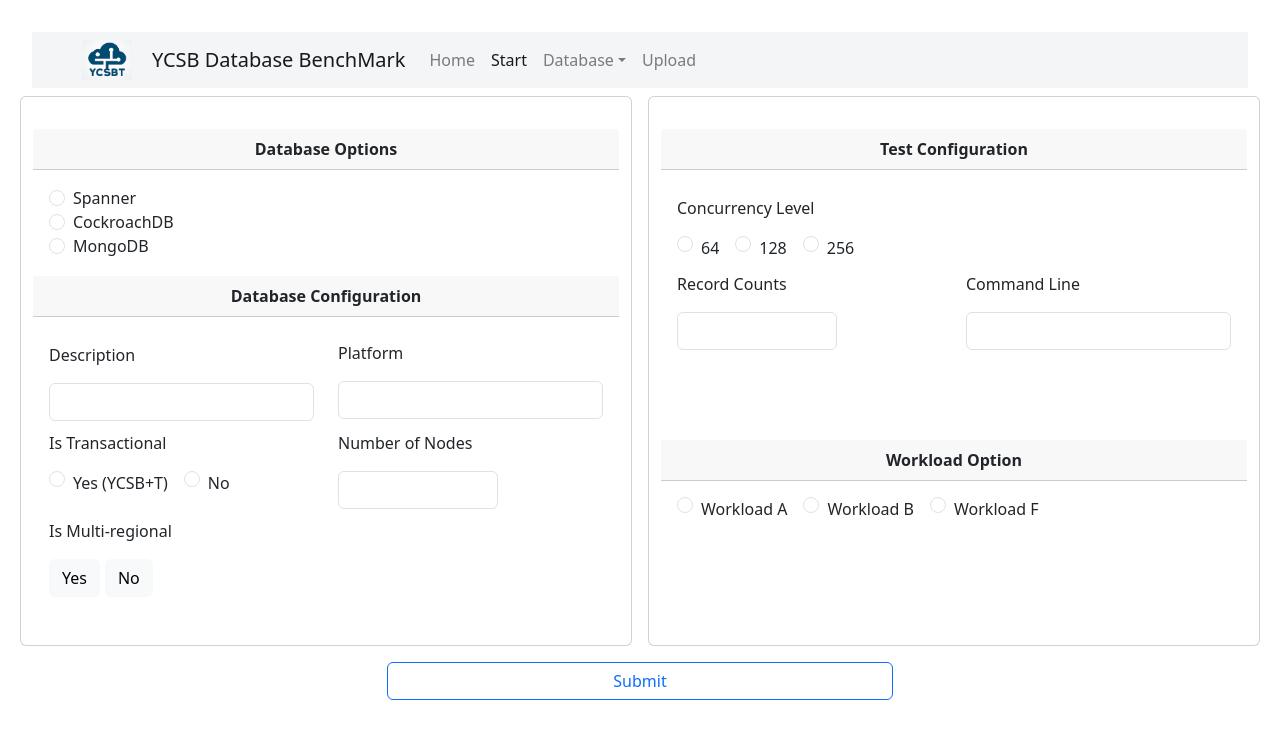
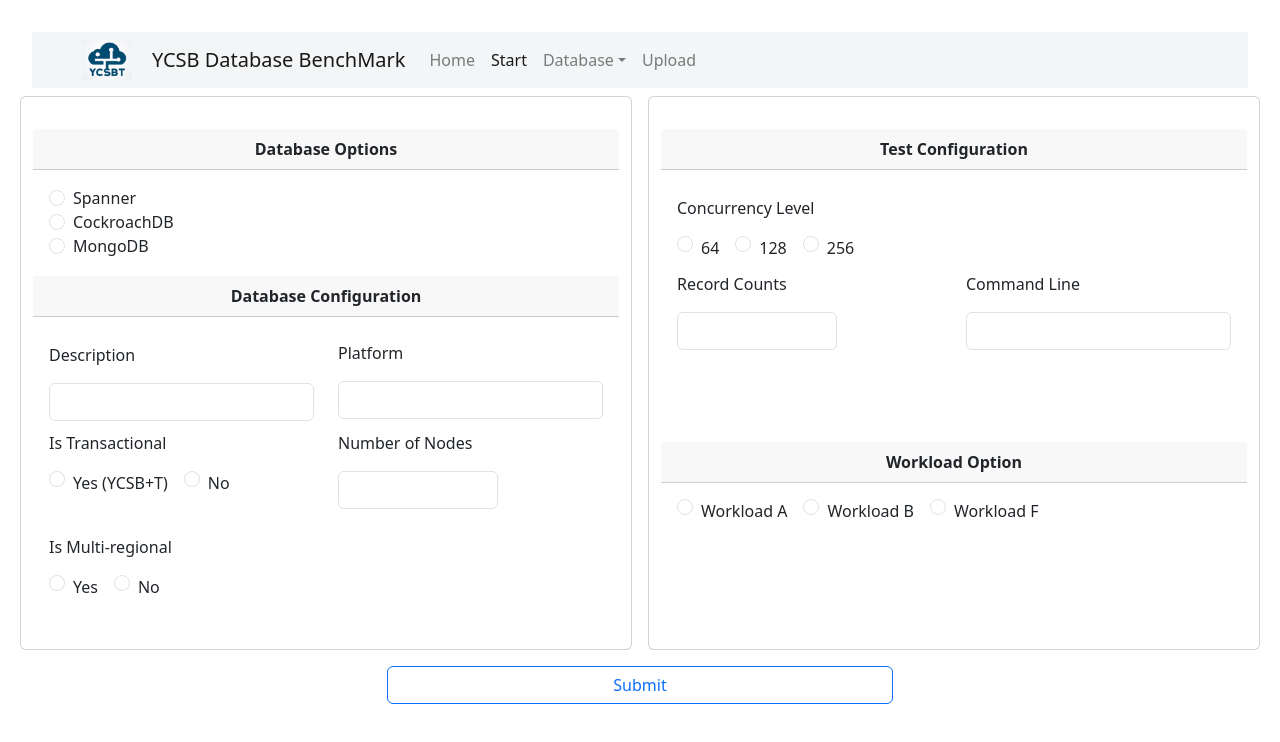
Before and after one commit to mereluo/ycsb-data-frontend, a React (Vite) app: page /start in a window 1280 px wide. Shown: the top 742 px of the page. Built offline with nearby package versions, Linux system fonts and the light colour scheme.

Commit message:
Update workload name

```diff
--- a/src/components/Questions/Questions.jsx
+++ b/src/components/Questions/Questions.jsx
@@ -21,18 +21,22 @@
         numOfRegions: null,
         description: "",
         database: "",
+        type: "",
     });
-
 
     const handleInputChange = (fieldName, value) => {
         setFormState((prevState) => ({ ...prevState, [fieldName]: value }));
+        if (fieldName == "isMultiRegion" && !value) {
+            setFormState((prevState) => ({ ...prevState, ["numOfRegions"]: 1 }));
+        }
     };
 
     const handleSubmit = async (event) => {
         event.preventDefault();
         console.log(formState);
+        const workloadType = formState.type;
         try {
-            const entity = await fetch("http://localhost:8080/api/workloadA/retrieveA", {
+            const entity = await fetch(`http://localhost:8080/api/workload${workloadType}/retrieve`, {
                 method: "POST",
                 headers: {
                     "Content-Type": "application/json",
@@ -101,15 +105,21 @@
                             </div>
                         </div>
                         <div className="row">
-                            <div className="col">
+                            <div className="col mt-3">
                                 <p className="card-text">Is Multi-regional</p>
+                                <div className="form-check form-check-inline">
+                                    <input className="form-check-input" type="radio" name="isMultiRegion" value="true" onChange={() => handleInputChange("isMultiRegion", true)} />
+                                    <label className="form-check-label" htmlFor="isMultiRegion1">
+                                        Yes
+                                    </label>
+                                </div>
 
-                                <button className="btn btn-light" onClick={() => handleInputChange("isMultiRegion", true)}>
-                                    Yes
-                                </button>
-                                <button className="btn btn-light" style={{ marginLeft: "5px" }} onClick={() => handleInputChange("isMultiRegion", false)}>
-                                    No
-                                </button>
+                                <div className="form-check form-check-inline">
+                                    <input className="form-check-input" type="radio" name="isMultiRegion" value="false" onChange={() => handleInputChange("isMultiRegion", false)} />
+                                    <label className="form-check-label" htmlFor="isMultiRegion2">
+                                        No
+                                    </label>
+                                </div>
                             </div>
                             {formState.isMultiRegion && (
                                 <div className="col">
@@ -161,19 +171,19 @@
 
                     <div className="card-body">
                         <div className="form-check form-check-inline">
-                            <input className="form-check-input" type="radio" name="workloadOptions" id="inlineRadio1" value="option1" />
+                            <input className="form-check-input" type="radio" name="workloadOptions" id="inlineRadio1" value="A" onChange={() => handleInputChange("type", "A")} />
                             <label className="form-check-label" htmlFor="inlineRadio1">
                                 Workload A
                             </label>
                         </div>
                         <div className="form-check form-check-inline">
-                            <input className="form-check-input" type="radio" name="workloadOptions" id="inlineRadio2" value="option2" />
+                            <input className="form-check-input" type="radio" name="workloadOptions" id="inlineRadio2" value="B" onChange={() => handleInputChange("type", "B")} />
                             <label className="form-check-label" htmlFor="inlineRadio2">
                                 Workload B
                             </label>
                         </div>
                         <div className="form-check form-check-inline">
-                            <input className="form-check-input" type="radio" name="workloadOptions" id="inlineRadio3" value="option3" />
+                            <input className="form-check-input" type="radio" name="workloadOptions" id="inlineRadio3" value="C" onChange={() => handleInputChange("type", "F")} />
                             <label className="form-check-label" htmlFor="inlineRadio2">
                                 Workload F
                             </label>
--- a/src/components/Result/Result.jsx
+++ b/src/components/Result/Result.jsx
@@ -10,8 +10,8 @@
     const location = useLocation();
     const navigateTo = useNavigate();
     const workload = location.state.workload;
-    const database = workload.testConfigA.dbConfig.databaseOption.database;
     console.log(workload);
+    const database = workload.testConfig.dbConfig.databaseOption.database;
 
     const goBack = () => {
         navigateTo("/start");
@@ -22,7 +22,7 @@
     };
 
     const renderRows = () => {
-        const keysToExclude = ["testConfigA", "timeSeries", "id"];
+        const keysToExclude = ["testConfig", "timeSeries", "id"];
         const keys = Object.keys(workload).filter((key) => !keysToExclude.includes(key));
 
         return keys.map((key) => (
--- a/src/components/Upload/Upload.jsx
+++ b/src/components/Upload/Upload.jsx
@@ -1,6 +1,6 @@
 import { useState, useEffect } from "react";
 import Papa from "papaparse";
-import { ATemplate } from "../../models/WorkloadA";
+import { ATemplate } from "../../models/Workload";
 
 function Upload() {
     const [workload, setWorkload] = useState(null);
@@ -46,8 +46,10 @@
     }, [workload]);
 
     const createWorkloadA = async () => {
+        const type = workload.workloadType;
+        const fetchPath = type.toUpperCase();
         try {
-            const entity = await fetch("http://localhost:8080/api/workloadA/createA", {
+            const entity = await fetch(`http://localhost:8080/api/workload${fetchPath}/save`, {
                 method: "POST",
                 headers: {
                     "Content-Type": "application/json",
--- /dev/null
+++ b/src/models/Workload.jsx
@@ -0,0 +1,4 @@
+const columnsForA = ["workloadType", "database", "isTransactional", "platform", "numOfNodes", "isMultiRegion", "numOfRegions", "description", "concurrencyLevel", "recordCounts", "commandLine", "opsPerSec", "readMeanLatency", "readMaxLatency", "readP95", "readP99", "updateMeanLatency", "updateMaxLatency", "updateP95", "updateP99"];
+const ATemplate = columnsForA.join(",");
+
+export { ATemplate };
--- a/src/models/WorkloadA.jsx
+++ /dev/null
@@ -1,5 +0,0 @@
-const columnsForA = ["database", "isTransactional", "platform", "numOfNodes", "isMultiRegion", "numOfRegions", "description", "concurrencyLevel", "recordCounts", "commandLine", "opsPerSec", "readMeanLatency", "readMaxLatency", "readP95", "readP99", "updateMeanLatency", "updateMaxLatency", "updateP95", "updateP99"];
-
-const ATemplate = columnsForA.join(",");
-
-export { ATemplate };
```
